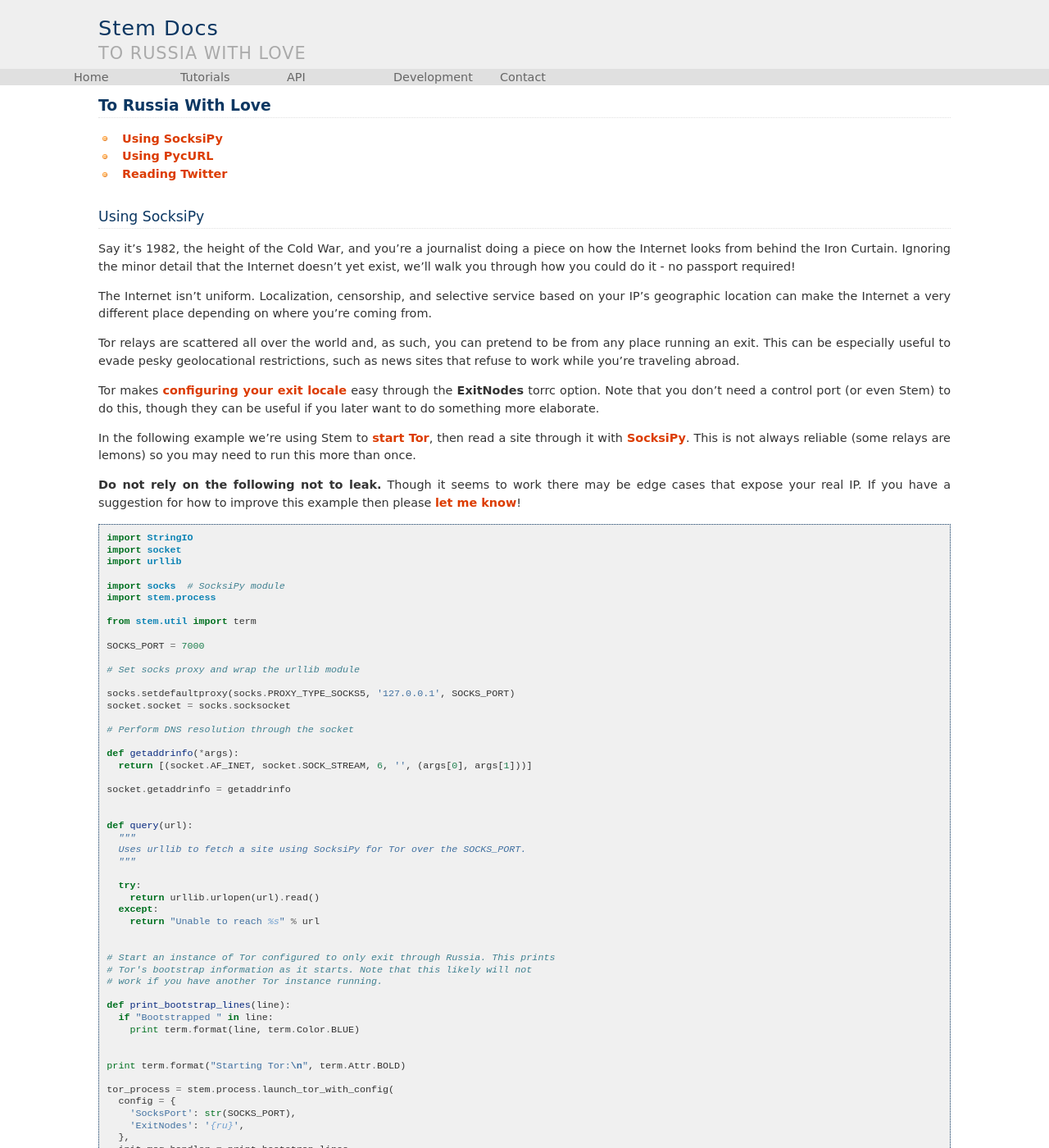
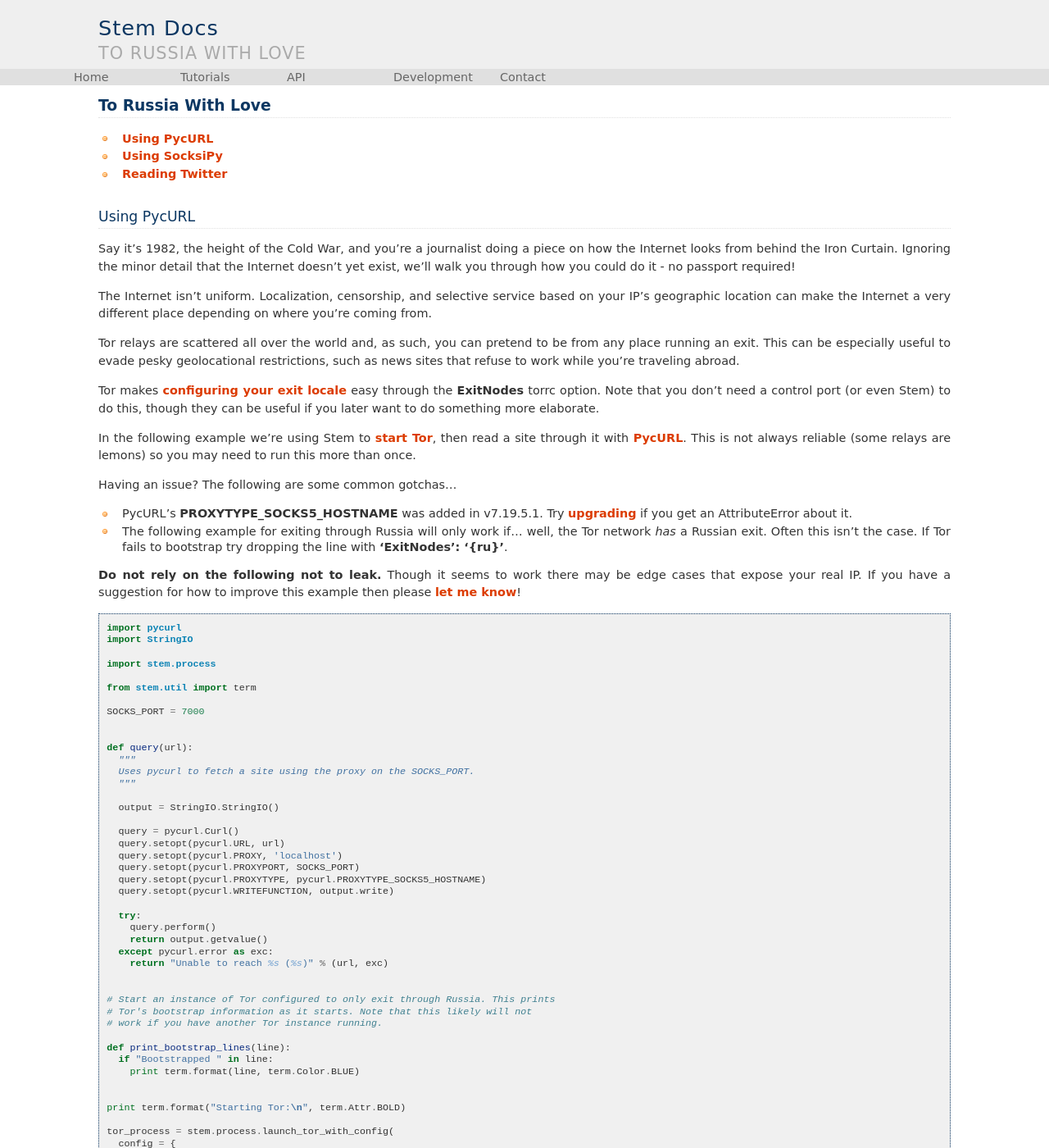
Before and after one commit to torproject/stem, a Sphinx documentation site: the page built from docs/tutorials/to_russia_with_love.rst, in a window 1280 px wide and 1400 px high. Shown: the whole window at 82% size. Built offline with Sphinx 7.4.7, drawn with Linux system fonts in a browser that asks for light colours; some of the changed text lies outside the part shown.

Commit message:
Make our To Russia With Love tutorial less error prone
On StackOverflow the vast majority of Stem questions relate to this tutorial,
and with good reason - it's error prone. Making the following changes...

  * Opting for PycURL over SocksiPy. PycURL is both cleaner, and our SocksiPy
    example transparently routed *all* traffic over Tor. As a result when folks
    try to expand the example with a Tor controller connection it fails (since
    that control connection is going to a Tor exit).

  * Note common gotchas and how they can be addressed. Most questions relate
    to being unable to bootstrap Tor due to a lack of Russian exits, and not
    having PycURL's PROXYTYPE_SOCKS5_HOSTNAME.

```diff
--- a/docs/tutorials/to_russia_with_love.rst
+++ b/docs/tutorials/to_russia_with_love.rst
@@ -1,62 +1,86 @@
 To Russia With Love
 ===================
 
+* :ref:`using-pycurl`
 * :ref:`using-socksipy`
-* :ref:`using-pycurl`
 * :ref:`reading-twitter`
 
-.. _using-socksipy:
+.. _using-pycurl:
 
-Using SocksiPy
---------------
+Using PycURL
+------------
 
-Say it's 1982, the height of the Cold War, and you're a journalist doing a piece on how the Internet looks from behind the Iron Curtain. Ignoring the minor detail that the Internet doesn't yet exist, we'll walk you through how you could do it - no passport required!
+Say it's 1982, the height of the Cold War, and you're a journalist doing a
+piece on how the Internet looks from behind the Iron Curtain. Ignoring the
+minor detail that the Internet doesn't yet exist, we'll walk you through how
+you could do it - no passport required!
 
-The Internet isn't uniform. Localization, censorship, and selective service based on your IP's geographic location can make the Internet a very different place depending on where you're coming from.
+The Internet isn't uniform. Localization, censorship, and selective service
+based on your IP's geographic location can make the Internet a very different
+place depending on where you're coming from.
 
-Tor relays are scattered all over the world and, as such, you can pretend to be from any place running an exit. This can be especially useful to evade pesky geolocational restrictions, such as news sites that refuse to work while you're traveling abroad.
+Tor relays are scattered all over the world and, as such, you can pretend to be
+from any place running an exit. This can be especially useful to evade pesky
+geolocational restrictions, such as news sites that refuse to work while you're
+traveling abroad.
 
-Tor makes `configuring your exit locale <https://www.torproject.org/docs/faq.html.en#ChooseEntryExit>`_ easy through the **ExitNodes** torrc option. Note that you don't need a control port (or even Stem) to do this, though they can be useful if you later want to do something more elaborate.
+Tor makes `configuring your exit locale
+<https://www.torproject.org/docs/faq.html.en#ChooseEntryExit>`_ easy through
+the **ExitNodes** torrc option. Note that you don't need a control port (or
+even Stem) to do this, though they can be useful if you later want to do
+something more elaborate.
 
-In the following example we're using Stem to `start Tor <../api/process.html>`_, then read a site through it with `SocksiPy <http://socksipy.sourceforge.net/>`_. This is not always reliable (some relays are lemons) so you may need to run this more than once.
+In the following example we're using Stem to `start Tor
+<../api/process.html>`_, then read a site through it with `PycURL
+<http://pycurl.sourceforge.net/>`_. This is not always reliable (some relays
+are lemons) so you may need to run this more than once.
 
-**Do not rely on the following not to leak.** Though it seems to work there may be edge cases that expose your real IP. If you have a suggestion for how to improve this example then please `let me know <https://www.atagar.com/contact/>`_!
+Having an issue? The following are some common gotchas...
+
+* PycURL's **PROXYTYPE_SOCKS5_HOSTNAME** was added in v7.19.5.1. Try `upgrading
+  <http://tech.michaelaltfield.net/2015/02/22/pycurl-through-tor-without-leaking-dns-lookups/>`_
+  if you get an AttributeError about it.
+
+* The following example for exiting through Russia will only work if... well,
+  the Tor network *has* a Russian exit. Often this isn't the case. If Tor fails
+  to bootstrap try dropping the line with **'ExitNodes': '{ru}'**.
+
+**Do not rely on the following not to leak.** Though it seems to work there may
+be edge cases that expose your real IP. If you have a suggestion for how to
+improve this example then please `let me know
+<https://www.atagar.com/contact/>`_!
 
 ::
 
+  import pycurl
   import StringIO
-  import socket
-  import urllib
 
-  import socks  # SocksiPy module
   import stem.process
 
   from stem.util import term
 
   SOCKS_PORT = 7000
 
-  # Set socks proxy and wrap the urllib module
-
-  socks.setdefaultproxy(socks.PROXY_TYPE_SOCKS5, '127.0.0.1', SOCKS_PORT)
-  socket.socket = socks.socksocket
-
-  # Perform DNS resolution through the socket
-
-  def getaddrinfo(*args):
-    return [(socket.AF_INET, socket.SOCK_STREAM, 6, '', (args[0], args[1]))]
-
-  socket.getaddrinfo = getaddrinfo
-
 
   def query(url):
     """
-    Uses urllib to fetch a site using SocksiPy for Tor over the SOCKS_PORT.
+    Uses pycurl to fetch a site using the proxy on the SOCKS_PORT.
     """
 
+    output = StringIO.StringIO()
+
+    query = pycurl.Curl()
+    query.setopt(pycurl.URL, url)
+    query.setopt(pycurl.PROXY, 'localhost')
+    query.setopt(pycurl.PROXYPORT, SOCKS_PORT)
+    query.setopt(pycurl.PROXYTYPE, pycurl.PROXYTYPE_SOCKS5_HOSTNAME)
+    query.setopt(pycurl.WRITEFUNCTION, output.write)
+
     try:
-      return urllib.urlopen(url).read()
-    except:
-      return "Unable to reach %s" % url
+      query.perform()
+      return output.getvalue()
+    except pycurl.error as exc:
+      return "Unable to reach %s (%s)" % (url, exc)
 
 
   # Start an instance of Tor configured to only exit through Russia. This prints
@@ -85,43 +109,55 @@ In the following example we're using Stem to `start Tor <../api/process.html>`_,
 
 .. image:: /_static/locale_selection_output.png
 
-.. _using-pycurl:
+.. _using-socksipy:
 
-Using PycURL
-------------
+Using SocksiPy
+--------------
 
-Besides SocksiPy, you can also use `PycURL <http://pycurl.sourceforge.net/>`_ to do the same. To do so replace the query() function above with...
+Besides PycURL, you can also use `SocksiPy <http://socksipy.sourceforge.net/>`_
+to do the same. Be aware that the following example routes **all** socket
+connections through Tor, so this'll break our ability to connect to Tor's
+control port. To use this approach simply replace the query() function above
+with...
 
 ::
 
-  import pycurl
+  import socks  # SocksiPy module
+  import socket
+  import urllib
+
+  # Set socks proxy and wrap the urllib module
+
+  socks.setdefaultproxy(socks.PROXY_TYPE_SOCKS5, '127.0.0.1', SOCKS_PORT)
+  socket.socket = socks.socksocket
+
+  # Perform DNS resolution through the socket
+
+  def getaddrinfo(*args):
+    return [(socket.AF_INET, socket.SOCK_STREAM, 6, '', (args[0], args[1]))]
+
+  socket.getaddrinfo = getaddrinfo
 
   def query(url):
     """
-    Uses pycurl to fetch a site using the proxy on the SOCKS_PORT.
+    Uses urllib to fetch a site using SocksiPy for Tor over the SOCKS_PORT.
     """
 
-    output = StringIO.StringIO()
-
-    query = pycurl.Curl()
-    query.setopt(pycurl.URL, url)
-    query.setopt(pycurl.PROXY, 'localhost')
-    query.setopt(pycurl.PROXYPORT, SOCKS_PORT)
-    query.setopt(pycurl.PROXYTYPE, pycurl.PROXYTYPE_SOCKS5_HOSTNAME)
-    query.setopt(pycurl.WRITEFUNCTION, output.write)
-
     try:
-      query.perform()
-      return output.getvalue()
-    except pycurl.error as exc:
-      return "Unable to reach %s (%s)" % (url, exc)
+      return urllib.urlopen(url).read()
+    except:
+      return "Unable to reach %s" % url
 
 .. _reading-twitter:
 
 Reading Twitter
 ---------------
 
-Now lets do somthing a little more interesting, and read a Twitter feed over Tor. This can be done `using thier API <https://dev.twitter.com/rest/reference/get/statuses/user_timeline>`_, for authentication `see their instructions <https://dev.twitter.com/oauth/overview/application-owner-access-tokens>`_...
+Now lets do somthing a little more interesting, and read a Twitter feed over
+Tor. This can be done `using thier API
+<https://dev.twitter.com/rest/reference/get/statuses/user_timeline>`_, for
+authentication `see their instructions
+<https://dev.twitter.com/oauth/overview/application-owner-access-tokens>`_...
 
 ::
 
```
